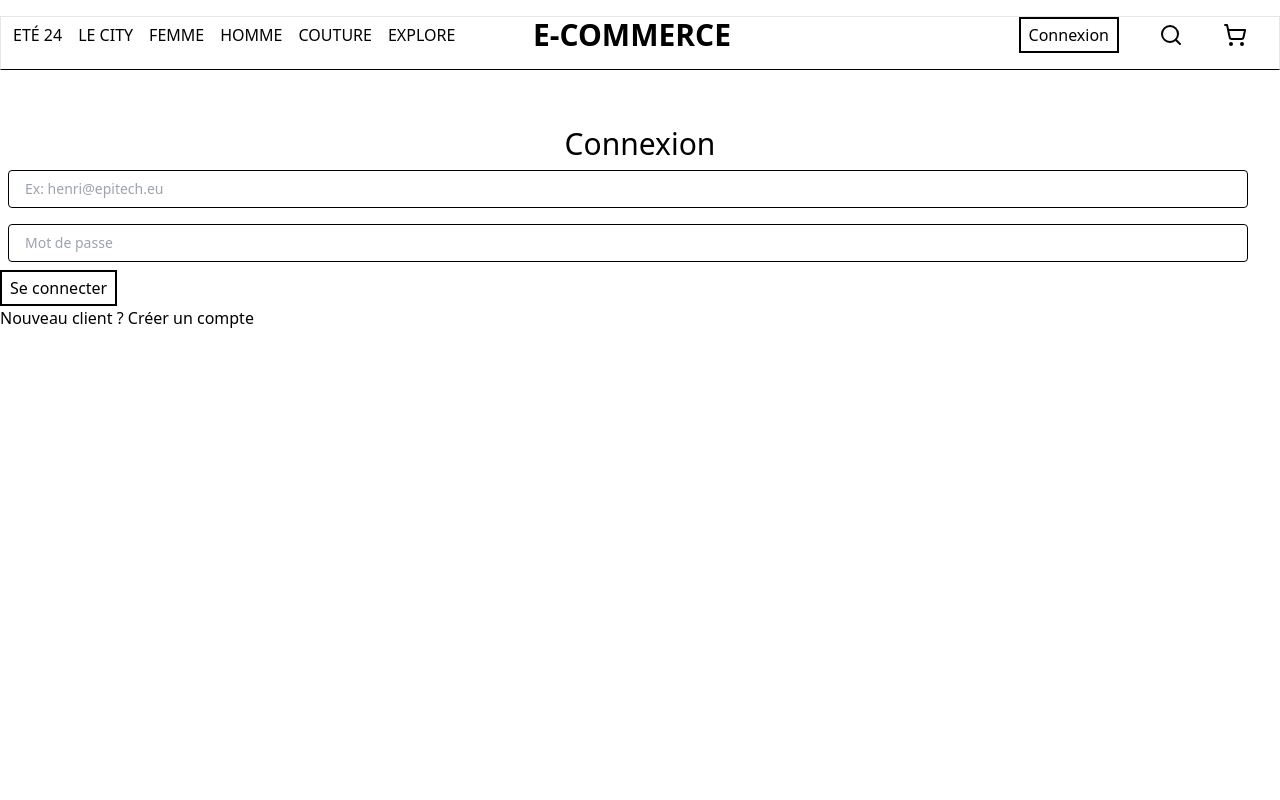
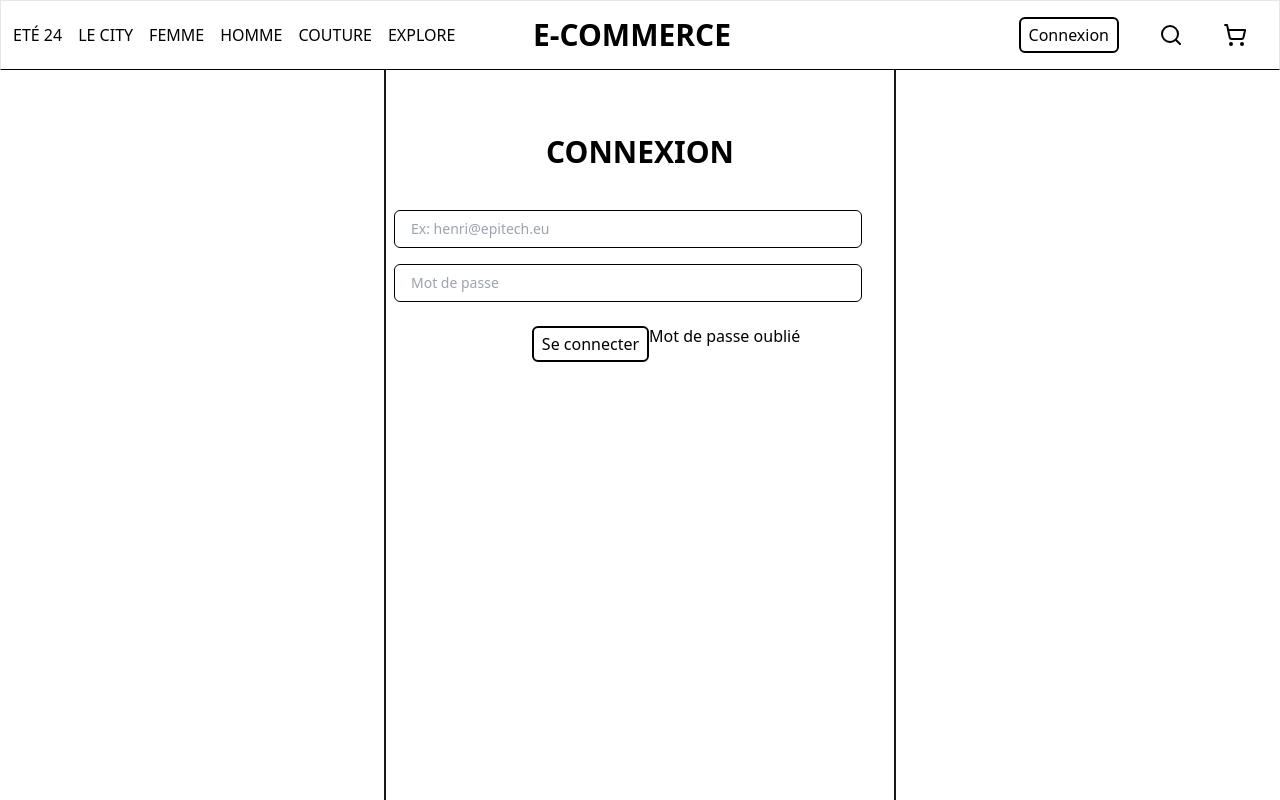
Before and after one commit to ArthurAzoula/epimerch, a React (Vite) app in the folder frontend/: page /login in a window 1280 px wide. Built offline with nearby package versions, Linux system fonts and the light colour scheme.

Commit message:
feat: Modification de la page de connexion

```diff
--- a/frontend/src/components/Header/BorderButton.tsx
+++ b/frontend/src/components/Header/BorderButton.tsx
@@ -2,7 +2,7 @@ type BorderButtonProps = { text: string };
 
 const BorderButton = ({ text }: BorderButtonProps) => {
   return (
-    <button className="border-2 border-solid border-black py-1 px-2">
+    <button className="border-2 border-solid border-black py-1 px-2 rounded-md">
       {text}
     </button>
   );
--- a/frontend/src/components/Header/Header.tsx
+++ b/frontend/src/components/Header/Header.tsx
@@ -10,7 +10,7 @@ const Header = () => {
     setActiveMenu(menu);
   };
   return (
-    <header className="flex border-b-black border mb-14 pb-4 mt-4 sticky top-0">
+    <header className="flex border-b-black border pb-4 pt-4 sticky top-0">
       <div className="flex w-1/3 justify-center items-center">
         <ul className="flex justify-between align-center w-full ms-2">
           <MenuButtonComponent
@@ -54,7 +54,9 @@ const Header = () => {
         </ul>
       </div>
       <div className="flex justify-center w-1/3">
-        <h1 className="flex items-center justify-center text-3xl font-bold">E-COMMERCE</h1>
+        <h1 className="flex items-center justify-center text-3xl font-bold">
+          E-COMMERCE
+        </h1>
       </div>
       <div className="flex w-1/3 items-center justify-end gap-10 mr-8">
         <LoginButton />
--- a/frontend/src/components/Header/LoginButton.tsx
+++ b/frontend/src/components/Header/LoginButton.tsx
@@ -3,7 +3,7 @@ import { Link } from "react-router-dom";
 const LoginButton = () => {
   return (
     <>
-      <div className="relative border-2 border-solid border-black py-1 px-2">
+      <div className="relative border-2 border-solid border-black py-1 px-2 rounded-md">
         <Link to="/login" className="btn">
           Connexion
         </Link>
--- a/frontend/src/components/Register/InputComponent.tsx
+++ b/frontend/src/components/Register/InputComponent.tsx
@@ -23,7 +23,7 @@ const InputComponent = ({
         onChange={handleOnChange}
         required={isRequired}
         placeholder={placeholder}
-        className={`text-sm w-full px-4 py-2 m-2 border border-solid border-black rounded ${className}`}
+        className={`text-sm w-full px-4 py-2 m-2 border border-solid border-black rounded-md ${className}`}
       />
     </label>
   );
--- a/frontend/src/components/Register/LoginComponent.tsx
+++ b/frontend/src/components/Register/LoginComponent.tsx
@@ -23,11 +23,10 @@ const LoginComponent: React.FC = () => {
   };
 
   return (
-    <div>
-      <div className="flex justify-center">
-        <h2 className="text-3xl">Connexion</h2>
-      </div>
-      <form onSubmit={handleSubmit}>
+    <div className="flex-grow flex justify-center min-h-full h-full">
+      <div className="border-l-2 border-r-2 w-2/5 border-zinc-900 min-h-full h-full">
+        <h1 className="flex items-center justify-center pt-16 pb-8 text-3xl font-bold">CONNEXION</h1>
+        <form onSubmit={handleSubmit} className="">
           <div>
             <InputComponent
               typeInput="email"
@@ -35,7 +34,7 @@ const LoginComponent: React.FC = () => {
               handleOnChange={handleEmailChange}
               placeholder="Ex: henri@epitech.eu"
               isRequired={true}
-            className=""
+              className="w-1/3"
             />
           </div>
           <div>
@@ -45,17 +44,55 @@ const LoginComponent: React.FC = () => {
               handleOnChange={handlePasswordChange}
               placeholder="Mot de passe"
               isRequired={true}
-            className=""
+              className="w-1/3"
             />
           </div>
+          <div className="flex justify-center items-center">
+            <div className="flex w-2/6 justify-end pt-4">
               <BorderButton text="Se connecter" />
+            </div>
+            <div className="flex">Mot de passe oublié </div>
+          </div>
         </form>
-      <div>
-        <p>
-          Nouveau client ? <Link to="/register">Créer un compte</Link>
-        </p>
       </div>
     </div>
+
+    // <div className="flex">
+    //   <div className="flex justify-center items-center w-full">
+    //     <h2 className="text-3xl uppercase font-bold">Connexion</h2>
+    //   </div>
+    //   <form
+    //     onSubmit={handleSubmit}
+    //     className="border-l-2 border-r-2 border-black w-1/2"
+    //   >
+    //     <div>
+    //       <InputComponent
+    //         typeInput="email"
+    //         inputValue={email}
+    //         handleOnChange={handleEmailChange}
+    //         placeholder="Ex: henri@epitech.eu"
+    //         isRequired={true}
+    //         className="w-1/3"
+    //       />
+    //     </div>
+    //     <div>
+    //       <InputComponent
+    //         typeInput="password"
+    //         inputValue={password}
+    //         handleOnChange={handlePasswordChange}
+    //         placeholder="Mot de passe"
+    //         isRequired={true}
+    //         className="w-1/3"
+    //       />
+    //     </div>
+    //     <BorderButton text="Se connecter" />
+    //   </form>
+    //   <div>
+    //     <p>
+    //       Nouveau client ? <Link to="/register">Créer un compte</Link>
+    //     </p>
+    //   </div>
+    // </div>
   );
 };
 
--- a/frontend/src/pages/ConnexionPage.tsx
+++ b/frontend/src/pages/ConnexionPage.tsx
@@ -3,7 +3,7 @@ import LoginComponent from "../components/Register/LoginComponent";
 
 const ConnexionPage = () => {
   return (
-    <div>
+    <div className="flex min-h-screen max-h-screen h-screen overflow-hidden flex-col">
       <Header />
       <LoginComponent />
     </div>
```
Lines whose indentation alone changed are shown as unchanged.
